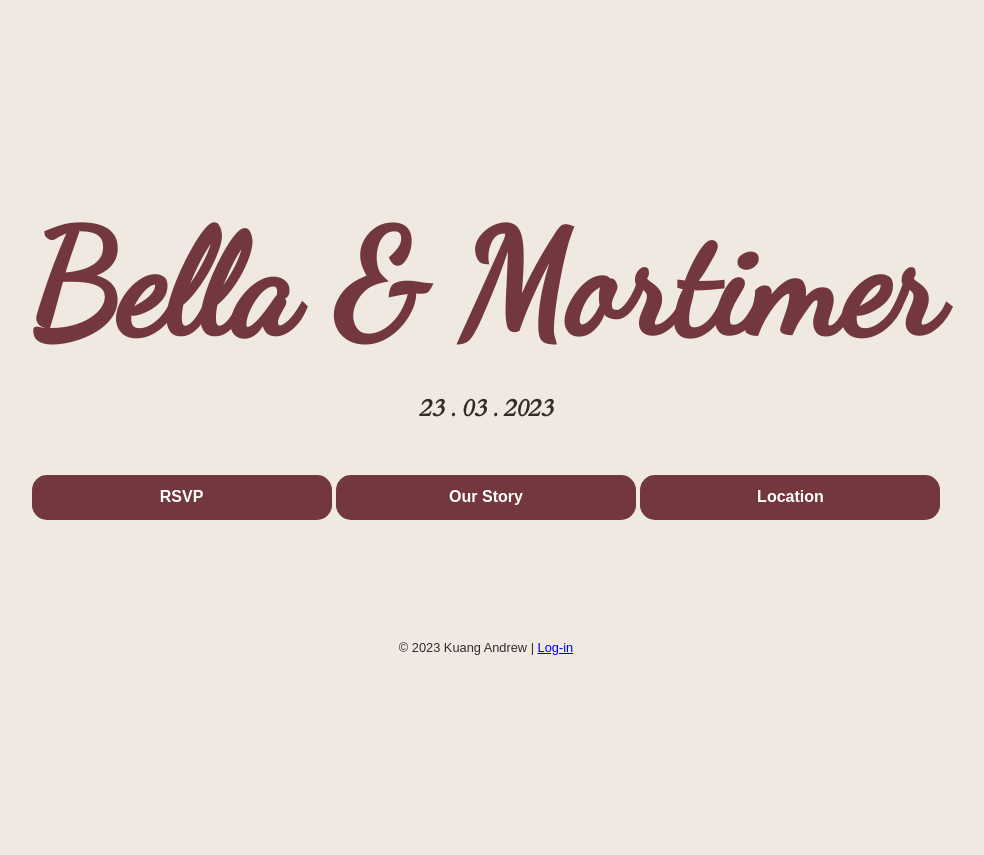
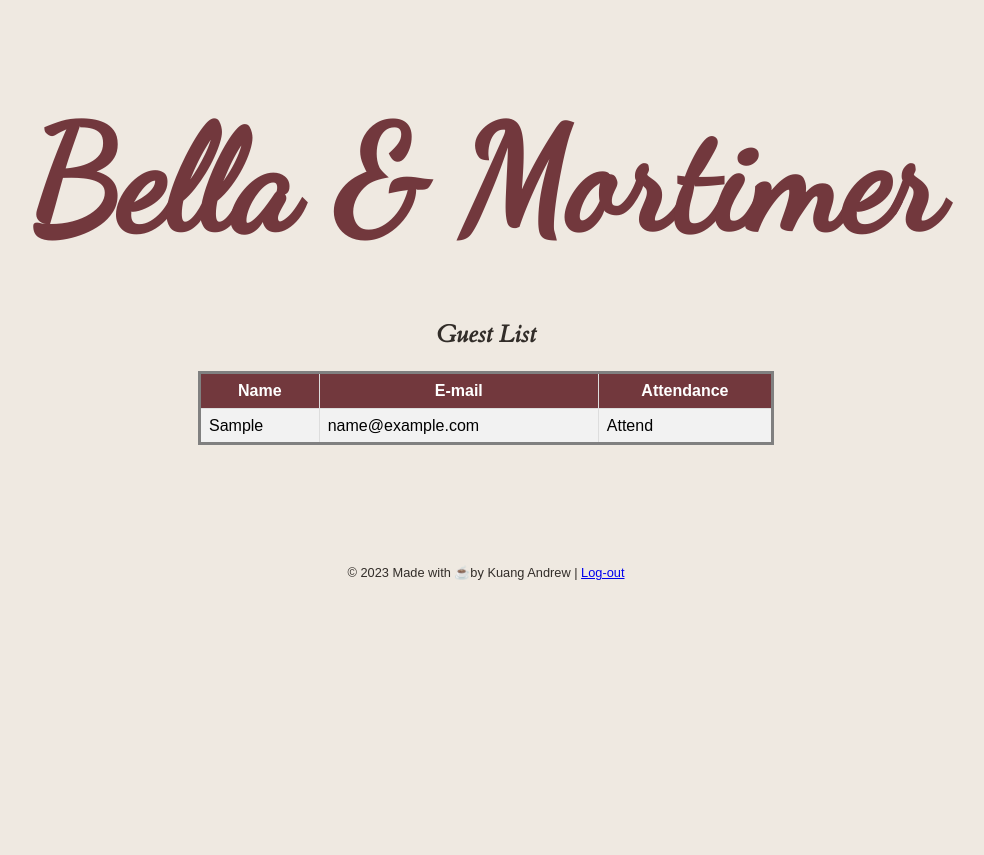
Before and after one commit to drmcducks/bella-mortimer-wedding-site, a PHP site: page /guest-list.php in a window 1280 px wide. Shown: the whole page, without its empty margins (154-1138 px from the left). After the commit the page ends 580 px from the top, so only its background shows below. Run offline with PHP 8.4, Linux system fonts and the light colour scheme; the visitor is signed in with stand-in values (Sample User, id 1); tables that the repository leaves empty or names only in its code hold one stand-in row (values such as "Sample post").

Commit message:
host now be able to login, logout, and see the guest list.

```diff
--- a/about.html
+++ b/about.html
@@ -9,14 +9,18 @@
 </head>
 <body>
     <div class="wrap">
+        <div class="heads">
             <h1 class="title" onclick="window.location='index.html'">Bella & Mortimer</h1>
             <h2>Our Story</h2>
+        </div>
+        <div class="contnts">
             <p class="ourstory">We had been friends since we were in diapers, when our mothers met at a playgroup and became best friends, we grew up together.
             We realized we had feelings for each other in our freshmen year, when we went on a school trip to Washington D.C. There, we cuddled for the first time
             and after that we decided to give our relationship a chance, and became lovers... 7 years later and here we are ready to step on another new adventure
             together... Marriage.. We believe that this unknown journey will be worth it as long as we're together.
             </p>
         </div>
-    <footer>© 2023 Kuang Andrew | <a href="login.php">Log-in</a> </footer>
+    </div>
+    <footer>© 2023 Made with ☕by Kuang Andrew | <a href="login.php">Log-in</a> </footer>
 </body>
 </html>
--- a/auth.php
+++ b/auth.php
@@ -15,12 +15,12 @@
                 $stmt->bind_result($id, $password);
                 $stmt->fetch();
 
-                if($_POST['password'] === $password){
+                if($_POST['passwd'] === $password){
                     session_regenerate_id();
                     $_SESSION['loggedin'] = TRUE;
-                    $_SESSION['name'] = $_SESSION['name'];
+                    $_SESSION['email'] = $_SESSION['email'];
                     $_SESSION['id'] = $id;
-                    echo 'Welcome'.$_SESSION['name'].'!';
+                    header('Location: guest-list.php');
                 }
                 else{
                     echo "
--- a/gifts.html
+++ b/gifts.html
@@ -28,6 +28,6 @@
              </form>
         </div>
     </div>
-    <footer>© 2023 Drew | <a href="login.php">Log-in</a></footer>
+    <footer>© 2023 Made with ☕by Kuang Andrew | <a href="login.php">Log-in</a></footer>
 </body>
 </html>
--- a/guest-list.php
+++ b/guest-list.php
@@ -1,3 +1,15 @@
+<?php
+session_start(); //checking if the user has logged-in
+include("database-con.php");
+if(!isset($_SESSION['loggedin'])){
+    echo "<script>alert('You need to log-in first');
+            window.location.href='login.php';
+        </script>";
+} //redirect to login.php page if not
+//setting up variables for table column, table, and db connection for data fetching
+$query = "SELECT fname, eemail, attendance FROM guest";
+$result = $conn->query($query);
+?>
 <!DOCTYPE html>
 <html lang="en">
 <head>
@@ -9,12 +21,37 @@
 </head>
 <body>
     <div class="wrap">
-        <h1 class="title" onclick="window.location='index.html'">Bella & Mortimer</h1>
-        <h2>23 . 03 . 2023</h2>
-        <a href="rsvp-form.php"><button class="buttons">RSVP</button></a>
-        <a href="about.html"><button class="buttons">Our Story</button></a>
-        <a href="location.html"><button class="buttons">Location</button></a>
+        <div class="heads">
+            <h1 class="title" onclick="window.location='guest-list.php'">Bella & Mortimer</h1>
+        </div>
+        <div class="contnts">
+            <h2>Guest List</h2>
+           <table class="dtable">
+                <tr>
+                    <th>Name</th>
+                    <th>E-mail</th>
+                    <th>Attendance</th>
+                </tr>
+                <?php
+                    if ($result->num_rows> 0 ){
+                        $sn=1;
+                        while($data = $result->fetch_assoc()){
+                ?>
+                <tr>
+                <td><?php echo $data['fname']; ?> </td>
+                <td><?php echo $data['eemail']; ?> </td>
+                <td><?php echo $data['attendance']? 'Attend' : 'Absent'; ?> </td>
+                <tr>
+                    <?php
+                    $sn++;}} else {?>
+                    <tr>
+                        <td colspan="8"> No Data</td>
+                    </tr>
+                    <?php }?>
+
+           </table>
+        </div>
     </div>
-    <footer>© 2023 Kuang Andrew | <a href="login.php">Log-in</a> </footer>
+    <footer>© 2023 Made with ☕by Kuang Andrew | <a href="logout.php">Log-out</a> </footer>
 </body>
 </html>
--- a/location.html
+++ b/location.html
@@ -21,6 +21,6 @@
       020 8332 5655<br>
       info@kew.org</p>
     </div>
-    <footer>© 2023 Kuang Andrew | <a href="login.php">Log-in</a></footer>
+    <footer>© 2023 Made with ☕by Kuang Andrew | <a href="login.php">Log-in</a></footer>
 </body>
 </html>
--- a/rsvp-form.php
+++ b/rsvp-form.php
@@ -26,7 +26,9 @@ if(isset($_POST["submit"])){
 </head>
 <body>
     <div class="wrap">
-        <h1 class="title" onclick="window.location='index.html'">Bella & Mortimer</h1>
+        <div class="heads">
+            <h1 class="title" onclick="window.location='index.html'">Bella & Mortimer</h1>
+        </div>
         <form id="frm-rspnd" accept-charset="utf-8" action="" method="post">
            <label for="fname">Full Name</label><br>
            <input type="text" name="fname" id="fname" placeholder="Input Your Name Here">
@@ -43,6 +45,6 @@ if(isset($_POST["submit"])){
            <input type="submit" value="RSVP" name="submit">
         </form>
     </div>
-    <footer>© 2023 Kuang Andrew | <a href="login.php">Log-in</a></footer>
+    <footer>© 2023 Made with ☕by Kuang Andrew | <a href="login.php">Log-in</a></footer>
 </body>
 </html>
--- a/style.css
+++ b/style.css
@@ -18,10 +18,20 @@ body{
     background-color: #efe9e1;
     font-family: Arial, Helvetica, sans-serif;
     text-align: center;
-    margin-top: 200px;
+    margin-top: 20px;
     margin-left: auto;
     margin-right: auto;
-    margin-bottom: 200px;
+    position: relative;
+}
+
+.heads{
+    position:relative;
+    text-align: center;
+}
+
+.contnts{
+    margin-top: 50px;
+    text-align: center;
 }
 #frm-login, #frm-rspnd{
     font-family: 'Cardo';
@@ -29,7 +39,7 @@ body{
     background-color: #d9d9d9;
     border-radius: 2%;
     padding: 0.7rem;
-    margin-top: 50px;
+    margin-top: 30px;
     margin-left: auto;
     margin-right: auto;
     max-width: 30rem;
@@ -37,8 +47,9 @@ body{
 
 .ourstory{
     font-family: Arial, Helvetica, sans-serif;
+    text-align: justify;
+    text-justify: inter-word;
     font-size: 1.2rem;
-    border-radius: 2%;
     padding: 0.7rem;
     margin-top: 50px;
     margin-left: auto;
@@ -105,13 +116,35 @@ input[type=submit] {
 }
 
 #map {
-   margin-top: 80px;
+   margin-top: 50px;
   }
 
 .buttons:hover{
     background: #642f34;
     color: #fff;
 }
+.dtable{
+
+    position: relative;
+    border-style: solid;
+    width: 45%;
+    border-collapse: collapse;
+    margin-left: auto;
+    margin-right: auto;
+}
+.dtable tr:nth-child(even){background-color: #f2f2f2;}
+.dtable tr:hover {background-color: #ddd;}
+.dtable td, .dtable th {
+    text-align: left;
+    border: 1px solid #ddd;
+    padding: 8px;
+  }
+.dtable th {
+    text-align: center;
+    background-color: #72383d;
+    color: white;
+  }
+
 
 footer{
     margin-top: 120px;
```
Also changed, not shown: index.html (+10 -6 lines), login.php (+23 -1 lines). Lines whose indentation alone changed are shown as unchanged.
